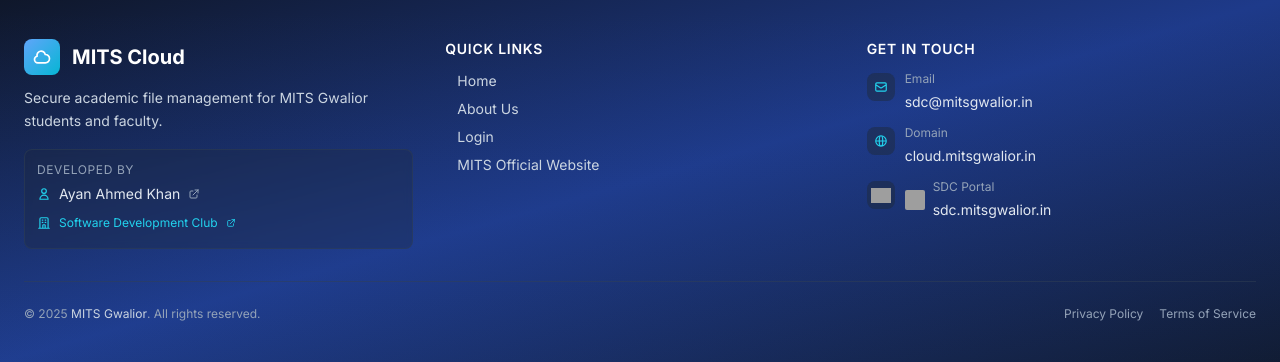
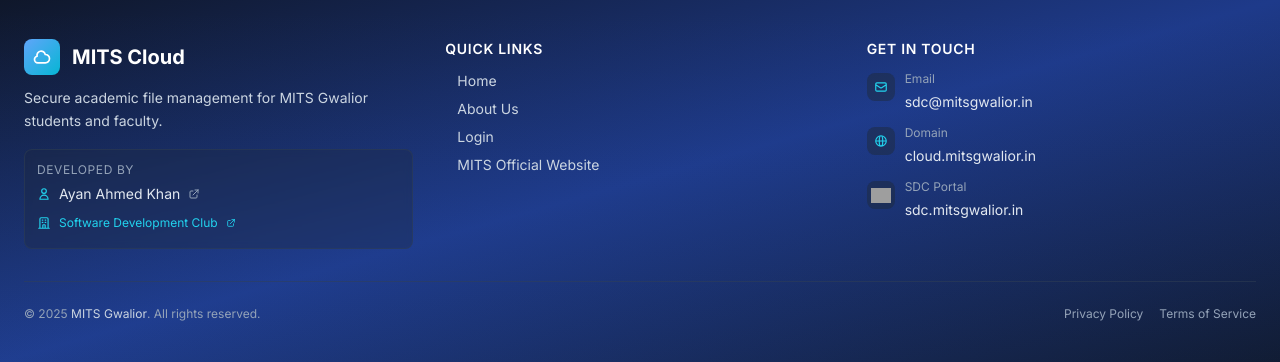
Before and after one commit to AyanAhmedKhan/MITS-Cloudy, a Django app: page / in a window 1280 px wide. Shown: the part 4320-4682 px from the top of the page. Run offline with Django 4.2, Linux system fonts and the light colour scheme; data comes from the database, SQL or seed files in the repository; some libraries are stand-ins or nearby versions; grey boxes are pictures that could not be loaded.

Commit message:
Refactor SDC Portal section on landing page for improved layout
- Removed redundant logo image and streamlined the structure for better readability.
- Enhanced the visual presentation of the SDC Portal link.

```diff
--- a/templates/core/landing.html
+++ b/templates/core/landing.html
@@ -570,9 +570,6 @@
               <div class="w-7 h-7 bg-slate-800/50 rounded-lg flex items-center justify-center flex-shrink-0 mt-0.5">
                 <img src="https://i.ibb.co/x8B6qgL4/sdc-logo.png" alt="SDC Logo" class="w-5 h-5 object-contain" />
               </div>
-
-              <div class="flex items-center space-x-2">
-                <img src="https://i.ibb.co/x8B6qgL4/sdc-logo.png" alt="SDC Logo" class="w-5 h-5 rounded-sm">
               <div>
                 <div class="text-slate-400 text-xs mb-0.5">SDC Portal</div>
                 <a class="text-slate-200 text-sm hover:text-cyan-400 transition-colors duration-200"
@@ -580,10 +577,8 @@
                   sdc.mitsgwalior.in
                 </a>
               </div>
-              </div>
+            </li>
 
-
-            </li>
           </ul>
         </div>
       </div>
```
Lines whose indentation alone changed are shown as unchanged.
